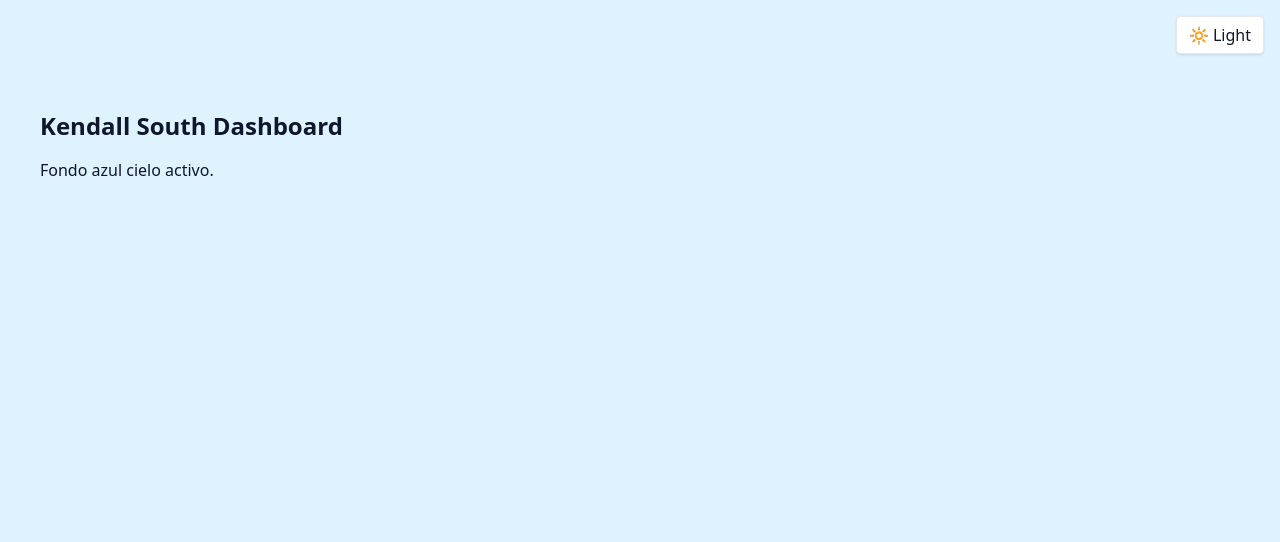
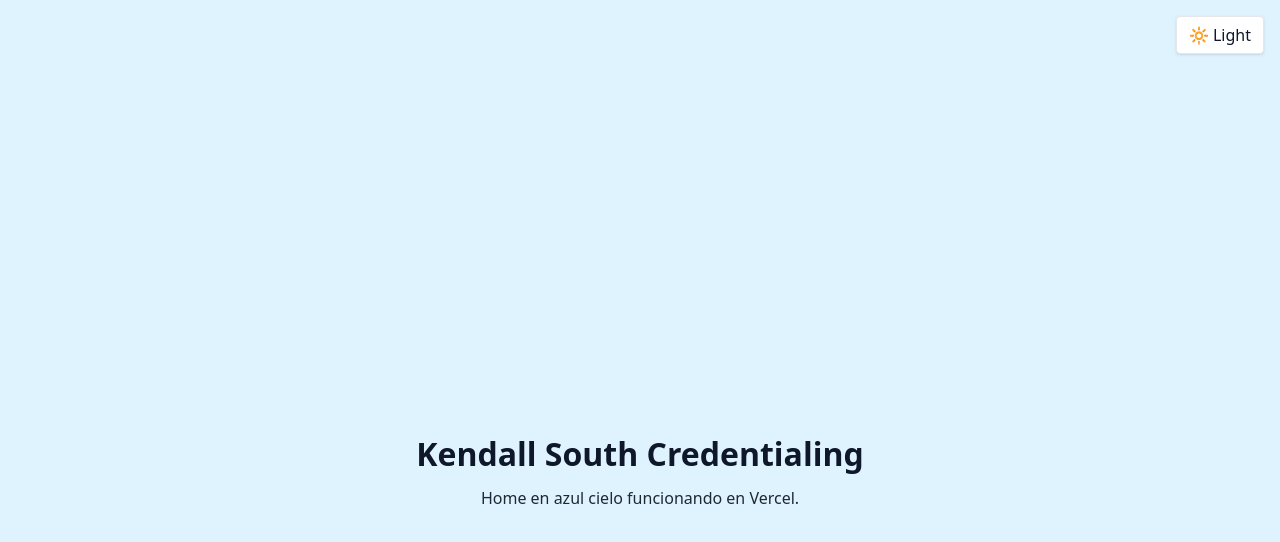
Before and after one commit to rxdelsol/Kendallsouth, a Next.js app: page / in a window 1280 px wide. Shown: the top 542 px of the page. Built offline with nearby package versions, Linux system fonts and the light colour scheme.

Commit message:
Create page.jsx

```diff
--- /dev/null
+++ b/app/page.jsx
@@ -0,0 +1,22 @@
+export default function Home() {
+  return (
+    <main
+      style={{
+        minHeight: "100vh",
+        display: "flex",
+        flexDirection: "column",
+        alignItems: "center",
+        justifyContent: "center",
+        backgroundColor: "#dff3ff", // azul cielo
+        fontFamily: "system-ui, -apple-system, BlinkMacSystemFont, 'Segoe UI', sans-serif",
+      }}
+    >
+      <h1 style={{ fontSize: "2rem", fontWeight: "700", marginBottom: "0.5rem", color: "#0f172a" }}>
+        Kendall South Credentialing
+      </h1>
+      <p style={{ fontSize: "1rem", color: "#1f2933" }}>
+        Home en azul cielo funcionando en Vercel.
+      </p>
+    </main>
+  );
+}
```
